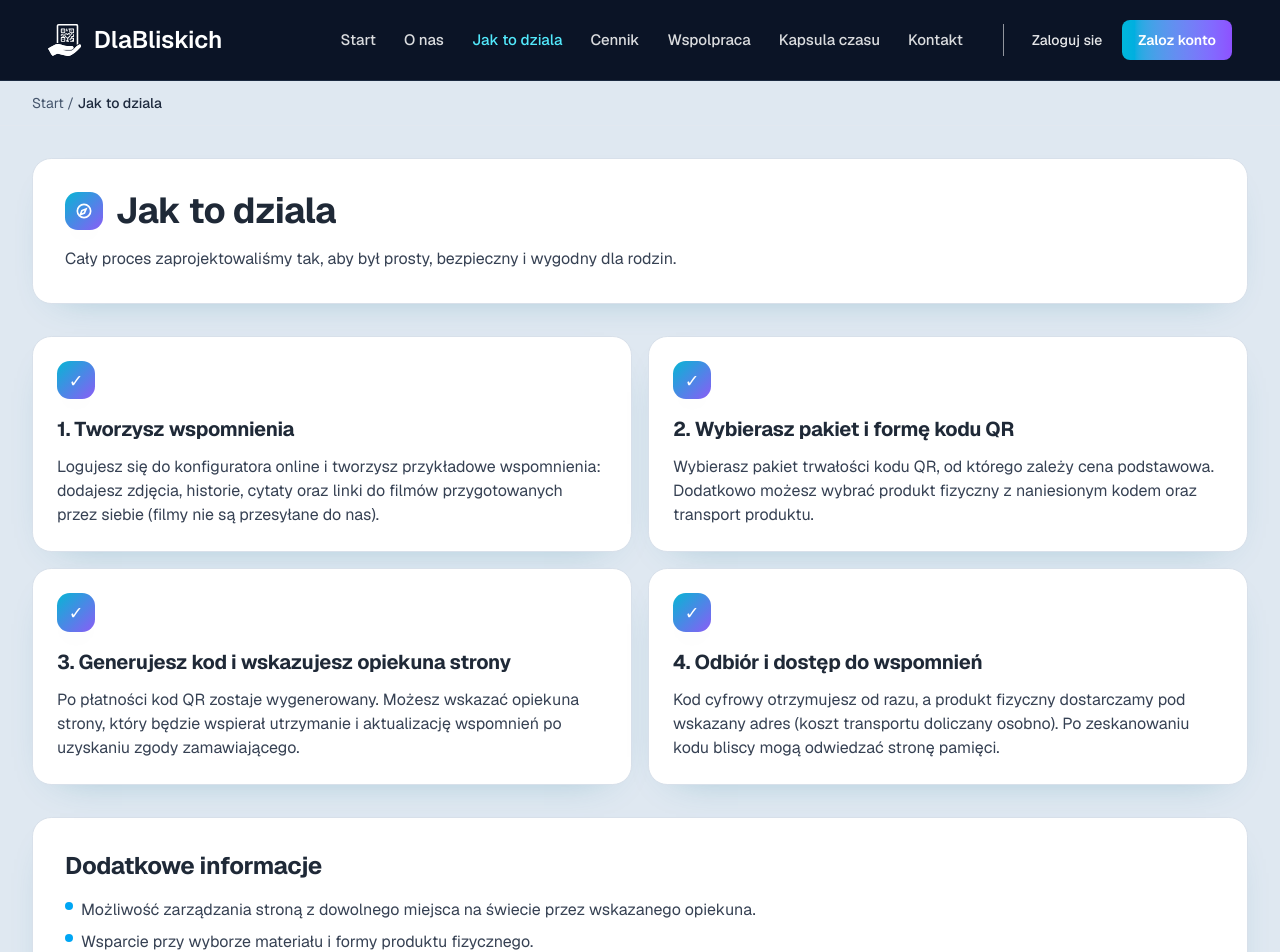
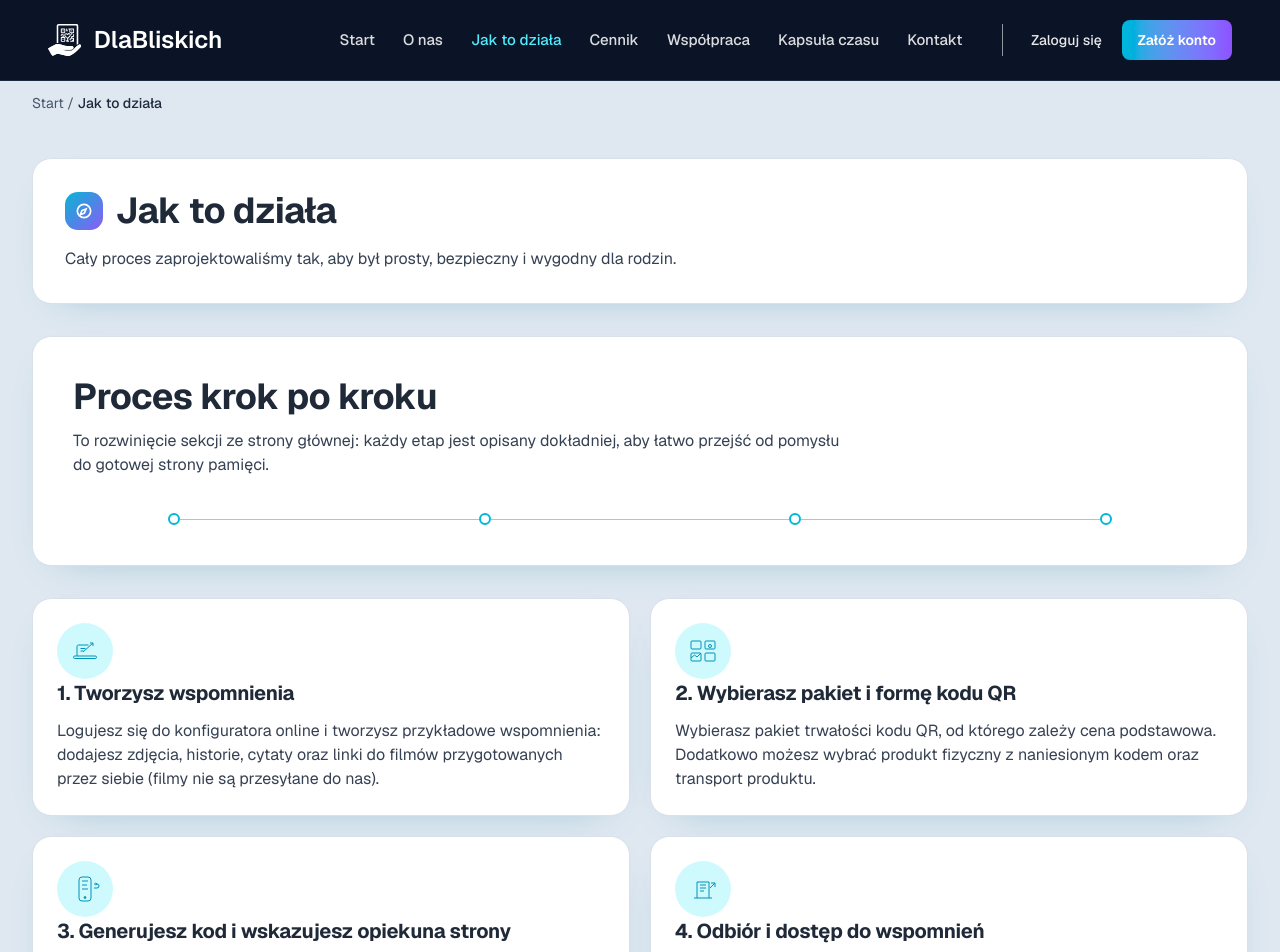
Before and after one commit to Marcinr1984/strona-informacyjna, a Next.js app: page /jak-to-dziala in a window 1280 px wide. Shown: the top 952 px of the page. Built offline with nearby package versions, Linux system fonts and the light colour scheme.

Commit message:
Ujednolicenie stylu Jak to dziala i korekta polskich znakow

```diff
--- a/app/faq/page.tsx
+++ b/app/faq/page.tsx
@@ -33,7 +33,7 @@ export default function FAQPage() {
               <circle cx="12" cy="17" r="1" fill="currentColor" stroke="none" />
             </svg>
           </div>
-          <h1 className="section-title text-4xl">Najczesciej zadawane pytania</h1>
+          <h1 className="section-title text-4xl">Najczęściej zadawane pytania</h1>
         </div>
         <div className="mt-8 space-y-4">
           {faqItems.map((item) => (
--- a/app/jak-to-dziala/page.tsx
+++ b/app/jak-to-dziala/page.tsx
@@ -75,6 +75,53 @@ const materials = [
   },
 ];
 
+function StepIllustrationIcon({ step }: { step: number }) {
+  if (step === 1) {
+    return (
+      <svg viewBox="0 0 64 64" className="h-8 w-8" fill="none" stroke="currentColor" strokeWidth="2">
+        <rect x="9" y="42" width="46" height="5" rx="2.5" />
+        <path d="M16 42V23a3 3 0 0 1 3-3h20" />
+        <path d="M42 16h6v6" />
+        <path d="m28 34 20-18" />
+        <path d="M23 27h10M23 32h6" />
+      </svg>
+    );
+  }
+  if (step === 2) {
+    return (
+      <svg viewBox="0 0 64 64" className="h-8 w-8" fill="none" stroke="currentColor" strokeWidth="2">
+        <rect x="8" y="12" width="20" height="16" rx="2" />
+        <rect x="36" y="12" width="20" height="16" rx="2" />
+        <rect x="8" y="36" width="20" height="16" rx="2" />
+        <rect x="36" y="36" width="20" height="16" rx="2" />
+        <path d="m8 46 7-6 5 4 8-8" />
+        <circle cx="46" cy="22" r="3" />
+      </svg>
+    );
+  }
+  if (step === 3) {
+    return (
+      <svg viewBox="0 0 64 64" className="h-8 w-8" fill="none" stroke="currentColor" strokeWidth="2">
+        <rect x="20" y="8" width="24" height="48" rx="6" />
+        <circle cx="32" cy="49" r="1.8" fill="currentColor" />
+        <path d="M26 16h12M26 24h10M26 32h12" />
+        <path d="M50 22h6a4 4 0 0 1 0 8h-6" />
+        <path d="m53 20 3 2-3 2" />
+      </svg>
+    );
+  }
+
+  return (
+    <svg viewBox="0 0 64 64" className="h-8 w-8" fill="none" stroke="currentColor" strokeWidth="2">
+      <path d="M14 50h36" />
+      <path d="M20 50V18h24v32" />
+      <path d="M26 24h12M26 30h12M26 36h8" />
+      <path d="M48 20h8v8" />
+      <path d="m46 30 10-10" />
+    </svg>
+  );
+}
+
 export default function JakToDzialaPage() {
   return (
     <main className="page-shell">
@@ -86,20 +133,40 @@ export default function JakToDzialaPage() {
               <path d="m14.5 9.5-2 5-5 2 2-5 5-2Z" />
             </svg>
           </div>
-          <h1 className="section-title text-4xl">Jak to dziala</h1>
+          <h1 className="section-title text-4xl">Jak to działa</h1>
         </div>
         <p className="mt-4 text-gray-700">
           Cały proces zaprojektowaliśmy tak, aby był prosty, bezpieczny i wygodny dla rodzin.
         </p>
       </section>
 
-      <section className="mt-8 grid gap-4 md:grid-cols-2">
+      <section className="panel mt-8 p-8 sm:p-10">
+        <h2 className="section-title text-3xl sm:text-4xl">Proces krok po kroku</h2>
+        <p className="mt-3 max-w-3xl text-gray-700">
+          To rozwinięcie sekcji ze strony głównej: każdy etap jest opisany dokładniej, aby łatwo
+          przejść od pomysłu do gotowej strony pamięci.
+        </p>
+
+        <div className="mx-auto mt-9 hidden max-w-5xl items-center justify-between px-10 md:flex">
+          <span className="h-3 w-3 rounded-full border-2 border-cyan-500 bg-white" />
+          <span className="h-px flex-1 bg-cyan-300" />
+          <span className="h-3 w-3 rounded-full border-2 border-cyan-500 bg-white" />
+          <span className="h-px flex-1 bg-cyan-300" />
+          <span className="h-3 w-3 rounded-full border-2 border-cyan-500 bg-white" />
+          <span className="h-px flex-1 bg-cyan-300" />
+          <span className="h-3 w-3 rounded-full border-2 border-cyan-500 bg-white" />
+        </div>
+      </section>
+
+      <section className="mt-8 grid gap-5 md:grid-cols-2">
         {steps.map((step) => (
           <article
             key={step.title}
-            className="panel p-6"
+            className="panel rounded-2xl border border-slate-200 bg-white p-6"
           >
-            <div className="icon-chip mb-4 h-9 w-9 text-sm">✓</div>
+            <div className="flex h-14 w-14 items-center justify-center rounded-full bg-cyan-100 text-cyan-600">
+              <StepIllustrationIcon step={Number(step.title.split(".")[0])} />
+            </div>
             <h2 className="section-title text-xl">{step.title}</h2>
             <p className="mt-3 text-gray-700">{step.description}</p>
           </article>
@@ -125,7 +192,7 @@ export default function JakToDzialaPage() {
       </section>
 
       <section id="materialy" className="panel mt-8 p-8 scroll-mt-32">
-        <h3 className="section-title text-2xl">Materialy graweru kodu QR</h3>
+        <h3 className="section-title text-2xl">Materiały graweru kodu QR</h3>
         <p className="mt-3 text-gray-700">
           Wybierz materiał dopasowany do stylu nagrobka i oczekiwanego efektu wizualnego.
           Każda opcja łączy trwałość z estetyką i czytelnością kodu.
--- a/app/kapsula-czasu/page.tsx
+++ b/app/kapsula-czasu/page.tsx
@@ -17,7 +17,7 @@ export default function KapsulaCzasuPage() {
               <path d="M12 7v6l4 2" />
             </svg>
           </div>
-          <h1 className="section-title text-4xl">Kapsula czasu</h1>
+          <h1 className="section-title text-4xl">Kapsuła czasu</h1>
         </div>
         <p className="mt-5 text-gray-700">
           Kapsuła czasu to miejsce, w którym wspomnienia mogą przetrwać przez pokolenia.
--- a/app/materialy/page.tsx
+++ b/app/materialy/page.tsx
@@ -67,7 +67,7 @@ export default function MaterialyPage() {
             </svg>
           </div>
           <h1 className="section-title text-4xl">
-            Materialy graweru kodu QR
+            Materiały graweru kodu QR
           </h1>
         </div>
         <p className="mt-4 text-gray-700">
--- a/app/o-nas/page.tsx
+++ b/app/o-nas/page.tsx
@@ -31,7 +31,7 @@ export default function ONasPage() {
               <path d="M12 21s-6.7-4.35-9.33-8.23C.65 9.8 2.04 5.5 6 5.5c2.07 0 3.24 1.18 4 2.2.76-1.02 1.93-2.2 4-2.2 3.96 0 5.35 4.3 3.33 7.27C18.7 16.65 12 21 12 21Z" />
             </svg>
           </div>
-          <h1 className="section-title text-4xl">Kim jestesmy</h1>
+          <h1 className="section-title text-4xl">Kim jesteśmy</h1>
         </div>
         <div className="mt-5 space-y-4 text-gray-700">
           <p>
--- a/app/wspolpraca/page.tsx
+++ b/app/wspolpraca/page.tsx
@@ -13,7 +13,7 @@ export default function WspolpracaPage() {
               <path d="M16 3.13a3 3 0 0 1 0 5.74" />
             </svg>
           </div>
-          <h1 className="section-title text-4xl">Zaproszenie do wspolpracy</h1>
+          <h1 className="section-title text-4xl">Zaproszenie do współpracy</h1>
         </div>
         <p className="mt-5 text-gray-700">
           Dla Bliskich zaprasza firmy i organizacje do oferowania nowoczesnych form
--- a/components/Breadcrumbs.tsx
+++ b/components/Breadcrumbs.tsx
@@ -5,11 +5,11 @@ import { usePathname } from 'next/navigation'
 
 const LABELS: Record<string, string> = {
   'o-nas': 'O nas',
-  'jak-to-dziala': 'Jak to dziala',
-  materialy: 'Materialy',
+  'jak-to-dziala': 'Jak to działa',
+  materialy: 'Materiały',
   cennik: 'Cennik',
-  wspolpraca: 'Wspolpraca',
-  'kapsula-czasu': 'Kapsula czasu',
+  wspolpraca: 'Współpraca',
+  'kapsula-czasu': 'Kapsuła czasu',
   kontakt: 'Kontakt',
   faq: 'FAQ',
 }
--- a/components/Footer.tsx
+++ b/components/Footer.tsx
@@ -24,16 +24,16 @@ export default function Footer() {
               <Link href="/o-nas" className="hover:underline">O nas</Link>
             </li>
             <li>
-              <Link href="/jak-to-dziala" className="hover:underline">Jak to dziala</Link>
+              <Link href="/jak-to-dziala" className="hover:underline">Jak to działa</Link>
             </li>
             <li>
               <Link href="/cennik" className="hover:underline">Cennik</Link>
             </li>
             <li>
-              <Link href="/wspolpraca" className="hover:underline">Wspolpraca</Link>
+              <Link href="/wspolpraca" className="hover:underline">Współpraca</Link>
             </li>
             <li>
-              <Link href="/kapsula-czasu" className="hover:underline">Kapsula czasu</Link>
+              <Link href="/kapsula-czasu" className="hover:underline">Kapsuła czasu</Link>
             </li>
             <li>
               <Link href="/kontakt" className="hover:underline">Kontakt</Link>
--- a/components/Menu.tsx
+++ b/components/Menu.tsx
@@ -8,10 +8,10 @@ import { usePathname } from 'next/navigation'
 const NAV_LINKS = [
   { href: '/', label: 'Start' },
   { href: '/o-nas', label: 'O nas' },
-  { href: '/jak-to-dziala', label: 'Jak to dziala' },
+  { href: '/jak-to-dziala', label: 'Jak to działa' },
   { href: '/cennik', label: 'Cennik' },
-  { href: '/wspolpraca', label: 'Wspolpraca' },
-  { href: '/kapsula-czasu', label: 'Kapsula czasu' },
+  { href: '/wspolpraca', label: 'Współpraca' },
+  { href: '/kapsula-czasu', label: 'Kapsuła czasu' },
   { href: '/kontakt', label: 'Kontakt' },
 ]
 
@@ -88,13 +88,13 @@ export default function Menu() {
               href="https://qr.dlabliskich.pl/auth/login"
               className="rounded-lg px-3 py-2.5 text-sm font-medium text-white/90 transition-colors hover:bg-white/12"
             >
-              Zaloguj sie
+              Zaloguj się
             </a>
             <a
               href="https://qr.dlabliskich.pl/auth/register"
               className="rounded-lg bg-gradient-to-r from-cyan-500 to-violet-500 px-4 py-2.5 text-sm font-semibold text-white transition-opacity hover:opacity-90"
             >
-              Zaloz konto
+              Załóż konto
             </a>
           </div>
 
@@ -136,10 +136,10 @@ export default function Menu() {
                 )
               })}
               <a href="https://qr.dlabliskich.pl/auth/login" className="rounded-lg px-3 py-2 text-white/90 hover:bg-white/10">
-                Zaloguj sie
+                Zaloguj się
               </a>
               <a href="https://qr.dlabliskich.pl/auth/register" className="rounded-lg bg-gradient-to-r from-cyan-500 to-violet-500 px-3 py-2 font-semibold text-white">
-                Zaloz konto
+                Załóż konto
               </a>
             </nav>
           </div>
--- a/components/SliderSection.tsx
+++ b/components/SliderSection.tsx
@@ -21,15 +21,15 @@ const SliderSection = () => {
             Witaj w DlaBliskich
           </h1>
           <p className="mt-5 max-w-2xl text-lg text-cyan-50/95">
-            Tworzymy strony pamieci i kody QR, ktore pomagaja rodzinom przechowywac historie
-            zycia, zdjecia i wspomnienia bliskich.
+            Tworzymy strony pamięci i kody QR, które pomagają rodzinom przechowywać historie
+            życia, zdjęcia i wspomnienia bliskich.
           </p>
           <div className="mt-8 flex flex-wrap gap-3">
             <a
               className="btn-primary px-6 py-3 text-sm"
               href="https://qr.dlabliskich.pl/auth/register"
             >
-              Utworz konto
+              Utwórz konto
             </a>
             <a
               className="btn-glass px-6 py-3 text-sm"
```
Also changed, not shown: app/cennik/page.tsx (+21 -21 lines).
